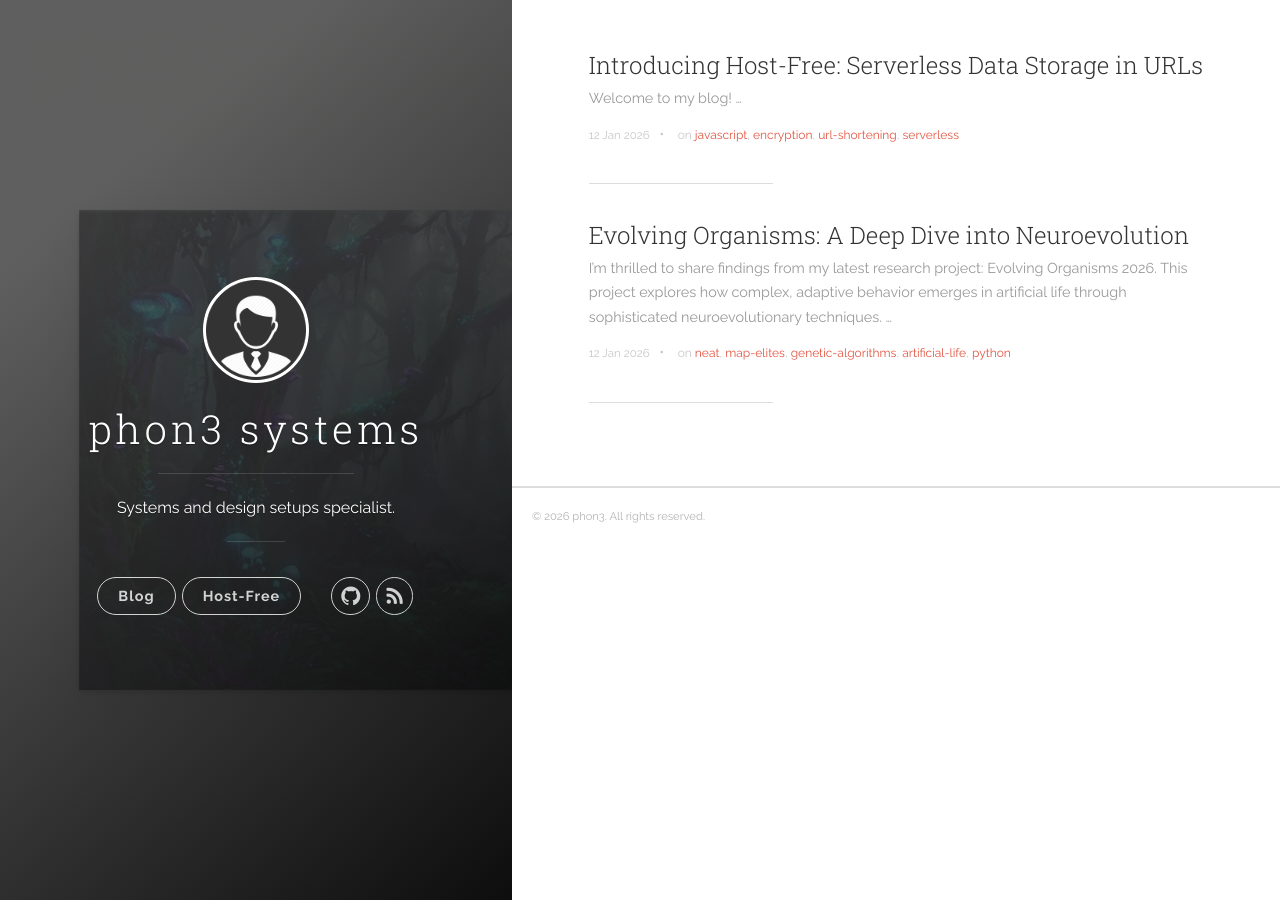
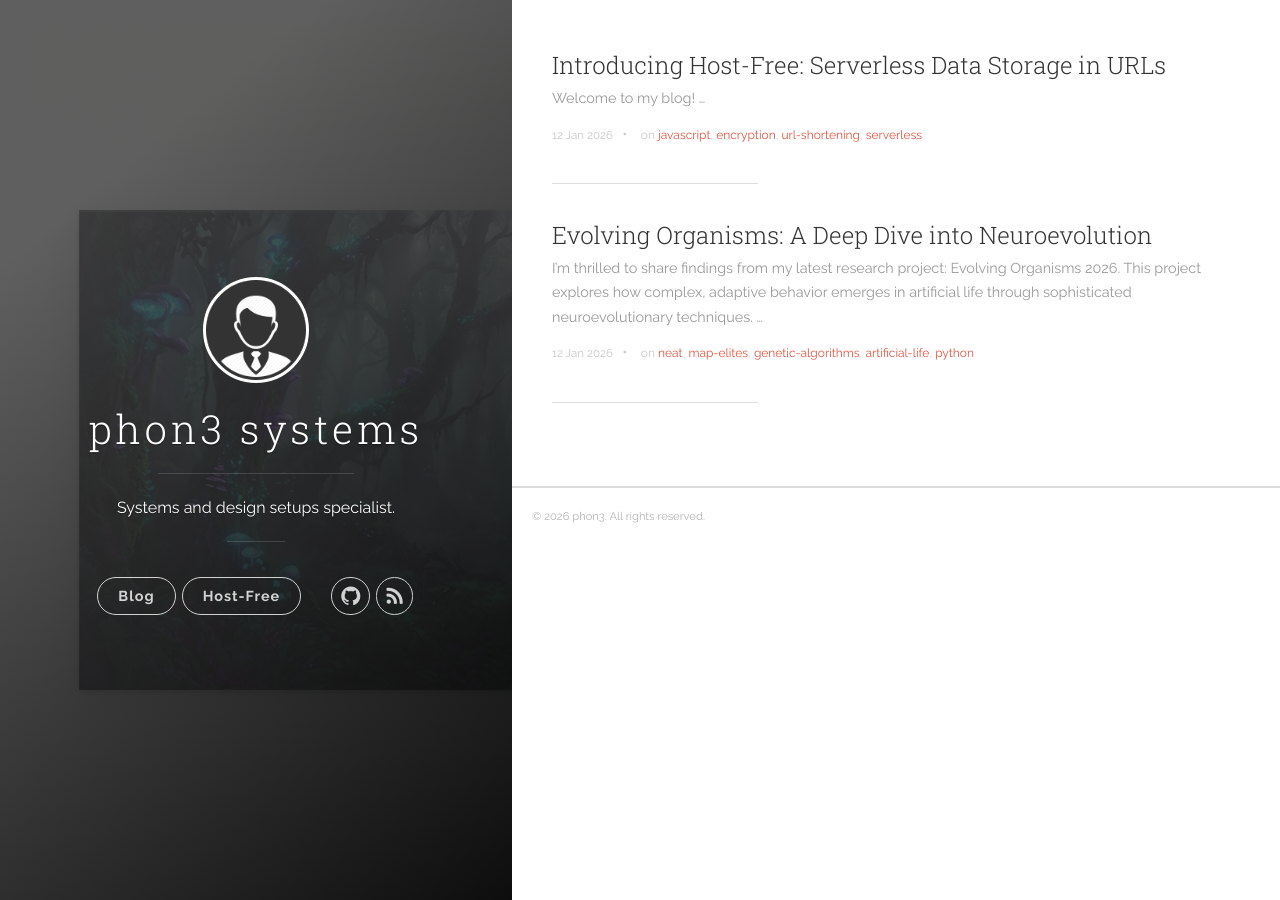
Before and after one commit to phon3/phon3.github.io, a Jekyll site: the page built from index.html, in a window 1280 px wide. Built offline with Jekyll 4.4.1, drawn with Linux system fonts in a browser that asks for light colours; the list of posts is cut into pages by our own code.

Commit message:
Fix blog post width: remove max-width limit and reduce margins

```diff
--- a/_sass/uno.scss
+++ b/_sass/uno.scss
@@ -1099,11 +1099,11 @@ pre {
 .content-wrapper {
 	z-index: 800;
 	width: 60%;
-	max-width: 800px;
+	max-width: none;
 	margin-left: 40%; }
 
 .content-wrapper__inner {
-	margin: 0 10%;
+	margin: 0 40px;
 	padding: 50px 0; }
 
 .footer {
```
